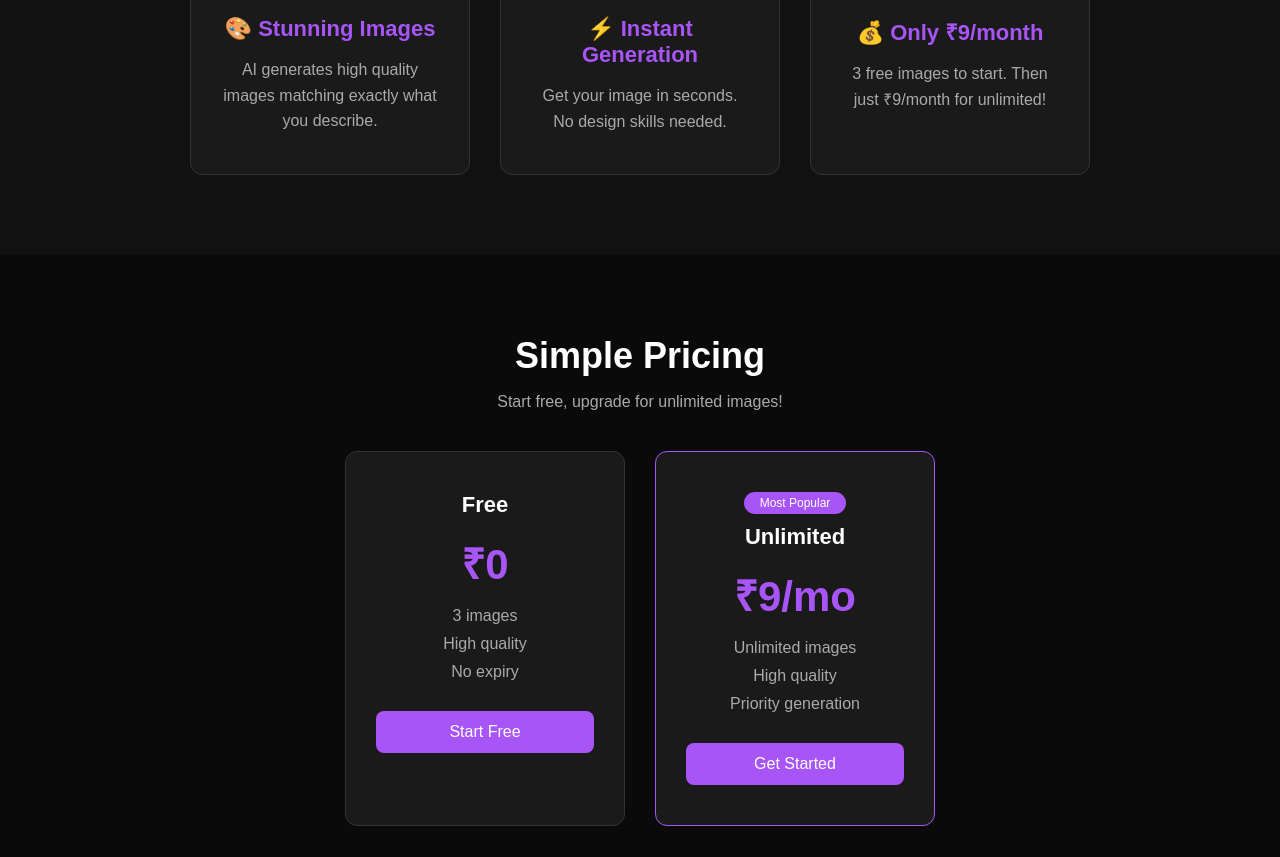
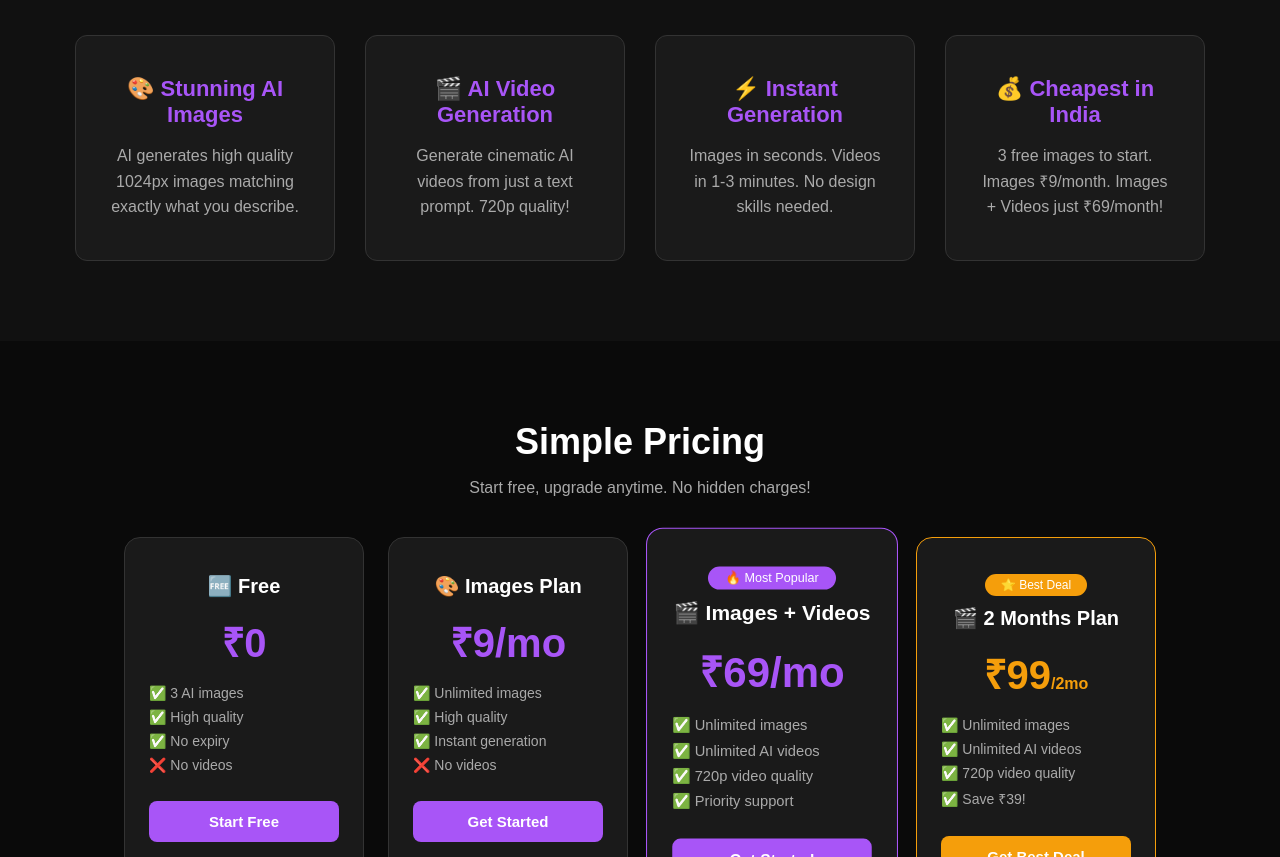
Before and after one commit to prudhvi799/ai-video-platform, a plain HTML site: page index.html in a window 1280 px wide. Shown: the part 706-1563 px from the top of the page. Drawn offline with Linux system fonts and the light colour scheme.

Commit message:
updated homepage styling with all 4 plans

```diff
--- a/index.html
+++ b/index.html
@@ -2,12 +2,12 @@
 <html>
   <head>
     <meta name="google-site-verification" content="j07vECHBr9L2nHTtFhMW8rnnH07xMeozCpDVr1G8hbc" />
-    <title>ImageAI — Generate AI Images Free</title>
+    <title>VideoAI — Generate AI Images & Videos Free</title>
     <link rel="stylesheet" href="style.css">
   </head>
   <body>
     <nav>
-      <h2>ImageAI</h2>
+      <h2>VideoAI</h2>
       <div>
         <button id="loginBtn">Login</button>
         <button id="signupBtn">Sign Up</button>
@@ -15,58 +15,111 @@
     </nav>
 
     <section class="hero">
-      <h1>Generate <span>Stunning AI Images</span> Instantly</h1>
-      <p>Just type what you imagine — we turn it into a beautiful image. Free to start!</p>
+      <h1>Generate <span>Stunning AI Images & Videos</span> Instantly</h1>
+      <p>Just type what you imagine — we turn it into a beautiful image or video. Free to start!</p>
       <button id="startBtn">Start Generating Free</button>
     </section>
 
     <section class="features">
-      <h2>Why Choose ImageAI?</h2>
+      <h2>Why Choose VideoAI?</h2>
       <div class="features-grid">
         <div class="feature-card">
-          <h3>🎨 Stunning Images</h3>
-          <p>AI generates high quality images matching exactly what you describe.</p>
+          <h3>🎨 Stunning AI Images</h3>
+          <p>AI generates high quality 1024px images matching exactly what you describe.</p>
+        </div>
+        <div class="feature-card">
+          <h3>🎬 AI Video Generation</h3>
+          <p>Generate cinematic AI videos from just a text prompt. 720p quality!</p>
         </div>
         <div class="feature-card">
           <h3>⚡ Instant Generation</h3>
-          <p>Get your image in seconds. No design skills needed.</p>
+          <p>Images in seconds. Videos in 1-3 minutes. No design skills needed.</p>
         </div>
         <div class="feature-card">
-          <h3>💰 Only ₹9/month</h3>
-          <p>3 free images to start. Then just ₹9/month for unlimited!</p>
+          <h3>💰 Cheapest in India</h3>
+          <p>3 free images to start. Images ₹9/month. Images + Videos just ₹69/month!</p>
         </div>
       </div>
     </section>
 
     <section class="pricing">
       <h2>Simple Pricing</h2>
-      <p class="pricing-subtitle">Start free, upgrade for unlimited images!</p>
+      <p class="pricing-subtitle">Start free, upgrade anytime. No hidden charges!</p>
       <div class="pricing-grid">
 
         <div class="pricing-card">
-          <h3>Free</h3>
+          <h3>🆓 Free</h3>
           <div class="price">₹0</div>
-          <p>3 images</p>
-          <p>High quality</p>
-          <p>No expiry</p>
+          <p>✅ 3 AI images</p>
+          <p>✅ High quality</p>
+          <p>✅ No expiry</p>
+          <p>❌ No videos</p>
           <button onclick="window.location.href='signup.html'">Start Free</button>
         </div>
 
+        <div class="pricing-card">
+          <h3>🎨 Images Plan</h3>
+          <div class="price">₹9/mo</div>
+          <p>✅ Unlimited images</p>
+          <p>✅ High quality</p>
+          <p>✅ Instant generation</p>
+          <p>❌ No videos</p>
+          <button onclick="window.location.href='signup.html'">Get Started</button>
+        </div>
+
         <div class="pricing-card pro">
-          <div class="popular-badge">Most Popular</div>
-          <h3>Unlimited</h3>
-          <div class="price">₹9/mo</div>
-          <p>Unlimited images</p>
-          <p>High quality</p>
-          <p>Priority generation</p>
+          <div class="popular-badge">🔥 Most Popular</div>
+          <h3>🎬 Images + Videos</h3>
+          <div class="price">₹69/mo</div>
+          <p>✅ Unlimited images</p>
+          <p>✅ Unlimited AI videos</p>
+          <p>✅ 720p video quality</p>
+          <p>✅ Priority support</p>
           <button onclick="window.location.href='signup.html'">Get Started</button>
+        </div>
+
+        <div class="pricing-card" style="border-color:#f59e0b;">
+          <div class="popular-badge" style="background:#f59e0b;">⭐ Best Deal</div>
+          <h3>🎬 2 Months Plan</h3>
+          <div class="price" style="color:#f59e0b;">₹99<span style="font-size:16px;">/2mo</span></div>
+          <p>✅ Unlimited images</p>
+          <p>✅ Unlimited AI videos</p>
+          <p>✅ 720p video quality</p>
+          <p>✅ Save ₹39!</p>
+          <button style="background:#f59e0b;" onclick="window.location.href='signup.html'">Get Best Deal</button>
         </div>
 
       </div>
     </section>
 
+    <section class="features" style="margin-top:0;">
+      <h2>How It Works</h2>
+      <div class="features-grid">
+        <div class="feature-card">
+          <h3>1️⃣ Sign Up Free</h3>
+          <p>Create your account in 30 seconds. No credit card needed!</p>
+        </div>
+        <div class="feature-card">
+          <h3>2️⃣ Type Your Prompt</h3>
+          <p>Describe what you want to see. Be as creative as you want!</p>
+        </div>
+        <div class="feature-card">
+          <h3>3️⃣ Download & Share</h3>
+          <p>Your AI image or video is ready! Download and share anywhere.</p>
+        </div>
+      </div>
+    </section>
+
+    <section class="cta-section"></section>
+      <h2 style="font-size:36px; margin-bottom:16px;">Ready to Create? 🚀</h2>
+      <p style="color:#aaa; margin-bottom:30px; font-size:18px;">Join thousands of creators using VideoAI!</p>
+      <button onclick="window.location.href='signup.html'" style="background:#a855f7; color:white; border:none; padding:18px 48px; border-radius:12px; font-size:20px; cursor:pointer; font-weight:bold;">
+        Start Creating Free →
+      </button>
+    </section>
+
     <footer>
-      <p>© 2026 ImageAI. All rights reserved.</p>
+      <p>© 2026 VideoAI. All rights reserved. | Cheapest AI image & video generator in India 🇮🇳</p>
     </footer>
 
     <script src="script.js"></script>
--- a/style.css
+++ b/style.css
@@ -95,6 +95,7 @@ nav button:hover {
   display: flex;
   justify-content: center;
   gap: 30px;
+  flex-wrap: wrap;
 }
 
 .feature-card {
@@ -102,7 +103,7 @@ nav button:hover {
   border: 1px solid #333;
   border-radius: 12px;
   padding: 40px 30px;
-  width: 280px;
+  width: 260px;
 }
 
 .feature-card h3 {
@@ -138,30 +139,39 @@ nav button:hover {
 .pricing-grid {
   display: flex;
   justify-content: center;
-  gap: 30px;
+  gap: 24px;
+  flex-wrap: wrap;
+  align-items: flex-start;
 }
 
 .pricing-card {
   background-color: #1a1a1a;
   border: 1px solid #333;
-  border-radius: 12px;
-  padding: 40px 30px;
-  width: 280px;
+  border-radius: 16px;
+  padding: 36px 24px;
+  width: 240px;
   position: relative;
+  text-align: center;
+  transition: border-color 0.2s;
+}
+
+.pricing-card:hover {
+  border-color: #a855f7;
 }
 
 .pricing-card.pro {
   border-color: #a855f7;
+  transform: scale(1.05);
 }
 
 .pricing-card h3 {
-  font-size: 22px;
+  font-size: 20px;
   margin-bottom: 10px;
   color: #ffffff;
 }
 
 .price {
-  font-size: 42px;
+  font-size: 40px;
   font-weight: bold;
   color: #a855f7;
   margin: 16px 0;
@@ -179,7 +189,9 @@ nav button:hover {
 
 .pricing-card p {
   color: #aaaaaa;
-  margin-bottom: 10px;
+  margin-bottom: 8px;
+  font-size: 14px;
+  text-align: left;
 }
 
 .pricing-card button {
@@ -190,12 +202,46 @@ nav button:hover {
   padding: 12px 30px;
   border-radius: 8px;
   cursor: pointer;
-  font-size: 16px;
+  font-size: 15px;
   width: 100%;
+  font-weight: bold;
 }
 
 .pricing-card button:hover {
   background-color: #9333ea;
+}
+
+/* ===== CTA SECTION ===== */
+.cta-section {
+  text-align: center;
+  padding: 80px 60px;
+  background-color: #111111;
+}
+
+.cta-section h2 {
+  font-size: 36px;
+  margin-bottom: 16px;
+}
+
+.cta-section p {
+  color: #aaaaaa;
+  font-size: 18px;
+  margin-bottom: 30px;
+}
+
+.cta-section button {
+  background: #a855f7;
+  color: white;
+  border: none;
+  padding: 18px 48px;
+  border-radius: 12px;
+  font-size: 20px;
+  cursor: pointer;
+  font-weight: bold;
+}
+
+.cta-section button:hover {
+  background: #9333ea;
 }
 
 /* ===== FOOTER ===== */
```
